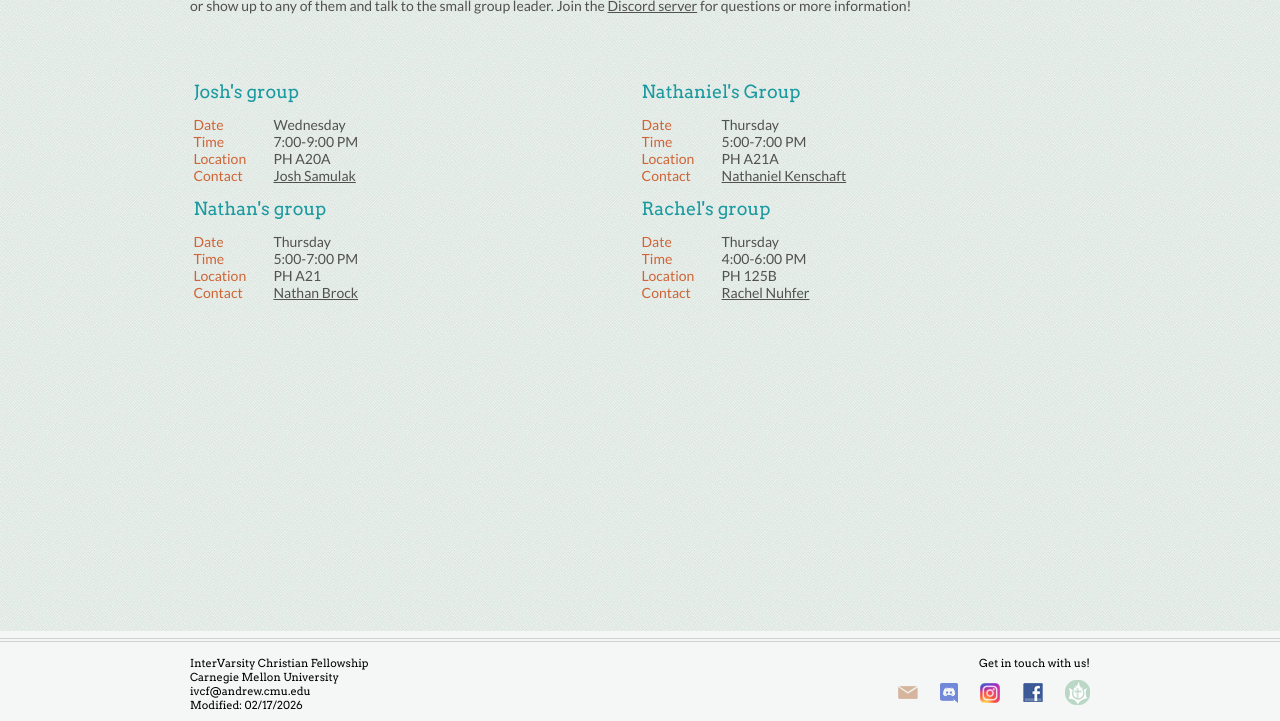
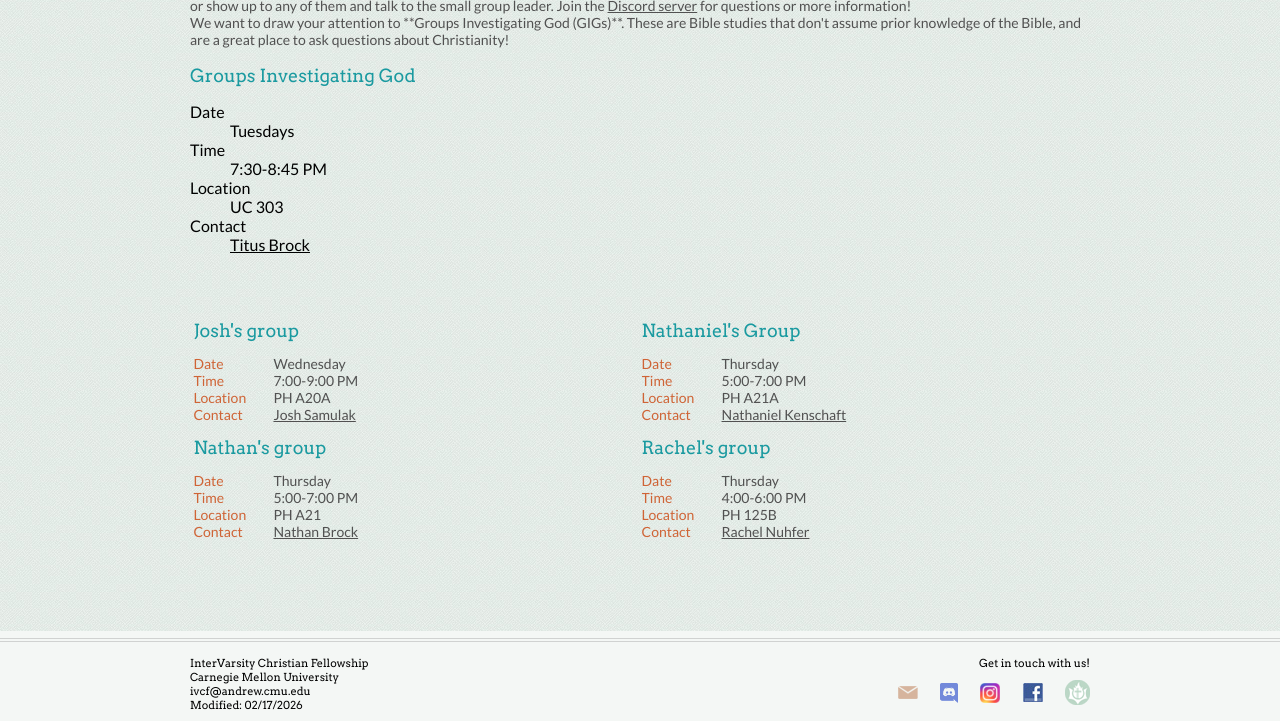
Before and after one commit to ivcf-cmu/ivcf-cmu.github.io, a Jekyll site: the page built from smallgroups.md, in a window 1280 px wide and 1333 px high. Shown: the part 612-1333 px from the top of the window. Built offline with Jekyll 4.4.1, drawn with Linux system fonts in a browser that asks for light colours.

Commit message:
Add Groups Investigating God details to smallgroups.md
Added information about Groups Investigating God (GIGs) including details on date, time, location, and contact.

```diff
--- a/smallgroups.md
+++ b/smallgroups.md
@@ -14,7 +14,27 @@ sectionHeader: Small Groups
 <p>
   We are excited to continue small group meetings this semester and will be studying the book of **Acts** together. Find the group that is right for you, or show up to any of them and talk to the small group leader. Join the <a href="https://discord.gg/Af8Y8Zn" target="_blank">Discord server</a> for questions or more information!
 </p>
+<p>
+   We want to draw your attention to **Groups Investigating God (GIGs)**. These are Bible studies that don't assume prior knowledge of the Bible, and are a great place to ask questions about Christianity!
+</p>
 <br/>
+<div class="halfcolumn">
+  <div class="smallgroup">
+    <h2>Groups Investigating God</h2>
+    <dl>
+      <dt>Date</dt>
+      <dd>Tuesdays</dd>
+      <dt>Time</dt>
+      <dd>7:30-8:45 PM</dd>
+      <dt>Location</dt>
+      <dd>UC 303</dd>
+      <dt>Contact</dt>
+      <dd>
+        <a href="mailto:tbrock@andrew.cmu.edu" target="_blank">Titus Brock</a>
+      </dd>
+      </dl>
+    </div>
+  </div>
 <div class="cogs">
   <div class="halfcolumn">
     <div class="smallgroup">
```
